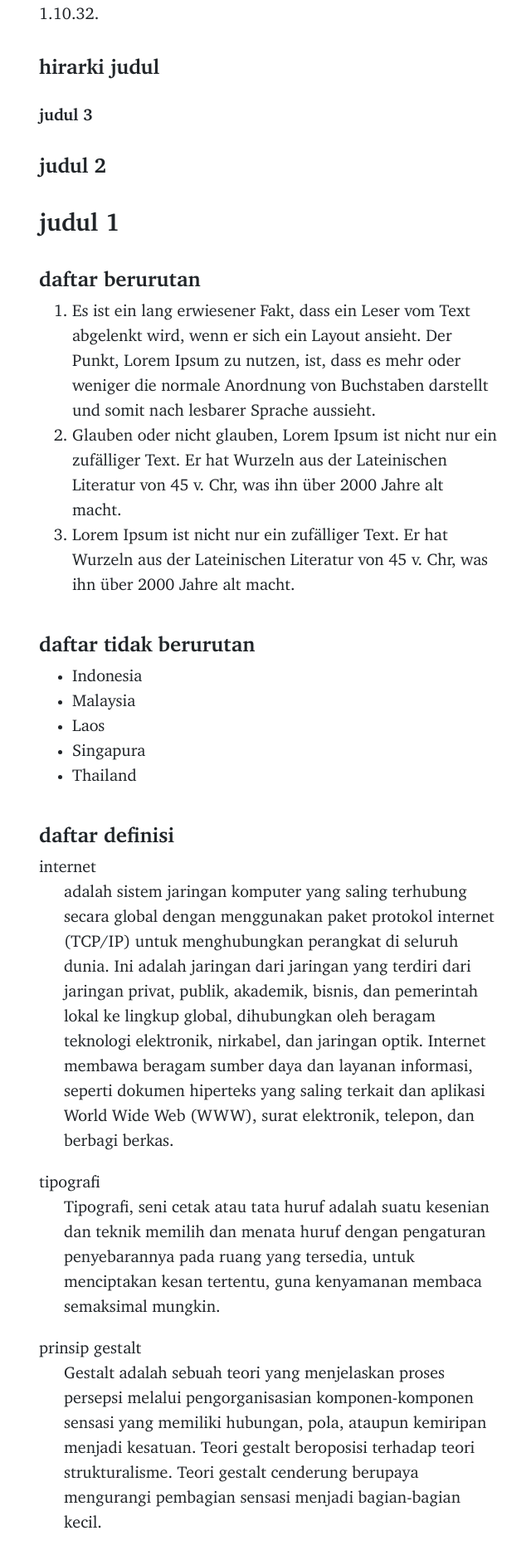
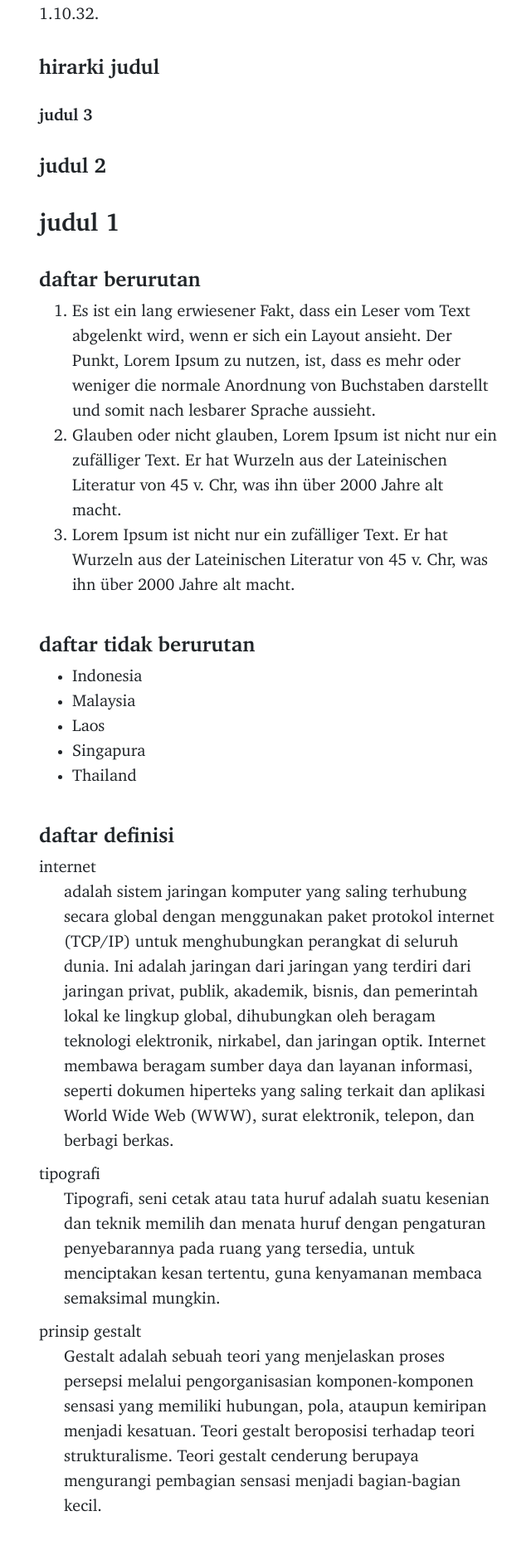
Before and after one commit to muhammadilfaj/mij, a Jekyll site: the page built from styleguide.md, in a window 1280 px wide. Shown: the part 932-2806 px from the top of the page at 83% size, without its empty margins (317-957 px from the left). Built offline with Jekyll 4.4.1, drawn with Linux system fonts in a browser that asks for light colours.

Commit message:
Update stylesheet.css

```diff
--- a/assets/stylesheet.css
+++ b/assets/stylesheet.css
@@ -173,13 +173,17 @@ ul, ol, dl {
   margin-bottom: var(--spacer-2);
 }
 
+li + li {
+  margin-bottom: var
+}
+
 dt {
   font-weight: normal;
 }
 
 dd {
   margin-left: var(--spacer-2);
-  margin-bottom: var(--spacer);
+  margin-bottom: .5em;
 }
 
 hr {
@@ -192,7 +196,7 @@ hr {
 blockquote {
   margin-left: var(--spacer-2);
   color: var(--gray-700);
-  border: 1px solid var(--gray-700);
+  border-left: 1px solid var(--gray-700);
 }
 
 blockquote p:last-child {
```
